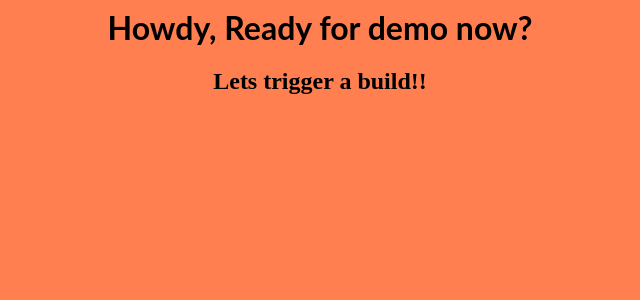
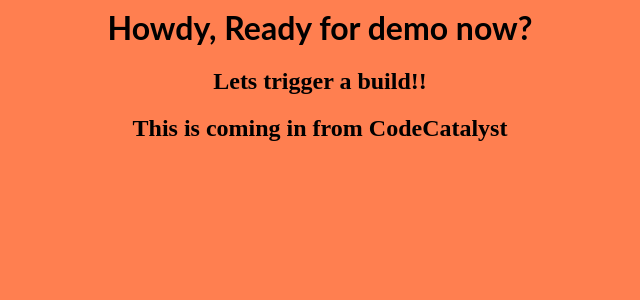
Before and after one commit to upentest-demo/devops-demo, a React (Create React App) app: page / in a window 1280 px wide. Shown: the top 300 px of the page, without its empty margins (320-960 px from the left). Built offline with nearby package versions, Linux system fonts and the light colour scheme.

Commit message:
Update App.js

```diff
--- a/src/App.js
+++ b/src/App.js
@@ -6,6 +6,7 @@
     <div>
       <h1>Howdy, Ready for demo now?</h1>
       <h2>Lets trigger a build!!</h2>
+    <h2>This is coming in from CodeCatalyst</h2>
     </div>
   );
 }
```
